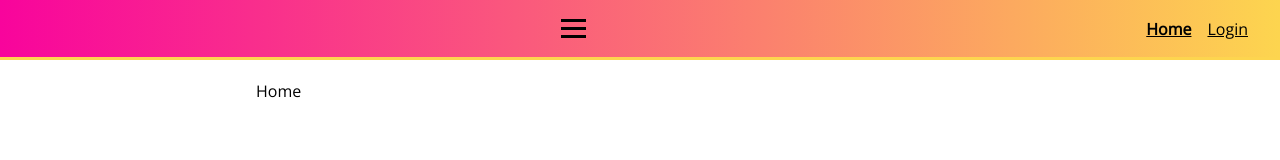
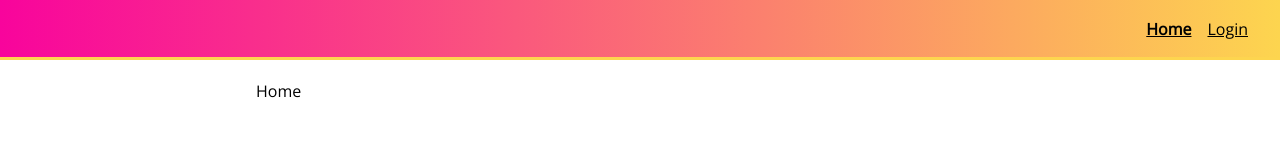
Before and after one commit to nghilevi/react-lab, a React (Create React App) app in the folder styled-component-lab/: page / in a window 1280 px wide. Shown: the top 160 px of the page. Built offline with nearby package versions, Linux system fonts and the light colour scheme.

Commit message:
useState with menu icon

```diff
--- a/styled-component-lab/src/components/common/Header.js
+++ b/styled-component-lab/src/components/common/Header.js
@@ -1,3 +1,4 @@
+import {useState} from 'react'
 import styled from "styled-components";
 import {Link as ReactRouterDomLink, useLocation} from 'react-router-dom'
 
@@ -15,7 +16,7 @@
 
 const Menu = styled.nav`
     // default mobile view
-    display: flex;
+    display: ${p => p.open ? 'block' : 'none'};
     font-family: 'Open Sans';
     position: absolute;
     width: 100%;
@@ -69,19 +70,24 @@
         margin: 5px 0;
         width: 100%;
     }
+
+    @media (min-width: 768px){
+        display: none;
+    }
 `
 
 export function Header(){
     const {pathname} = useLocation()
+    const [menuOpen, setMenuOpen] = useState(false);
 
     return(
         <HeaderWrapper>
-            <MobileMenuIcon>
+            <MobileMenuIcon onClick={() => setMenuOpen(s => !s)}>
                 <div />
                 <div />
                 <div />
             </MobileMenuIcon>
-            <Menu>
+            <Menu open={menuOpen}>
                 <StyledLink to="/" isActive={pathname === '/'}>Home</StyledLink>
                 <StyledLink to="/login" isActive={pathname === '/login'}>Login</StyledLink>
             </Menu>
```
